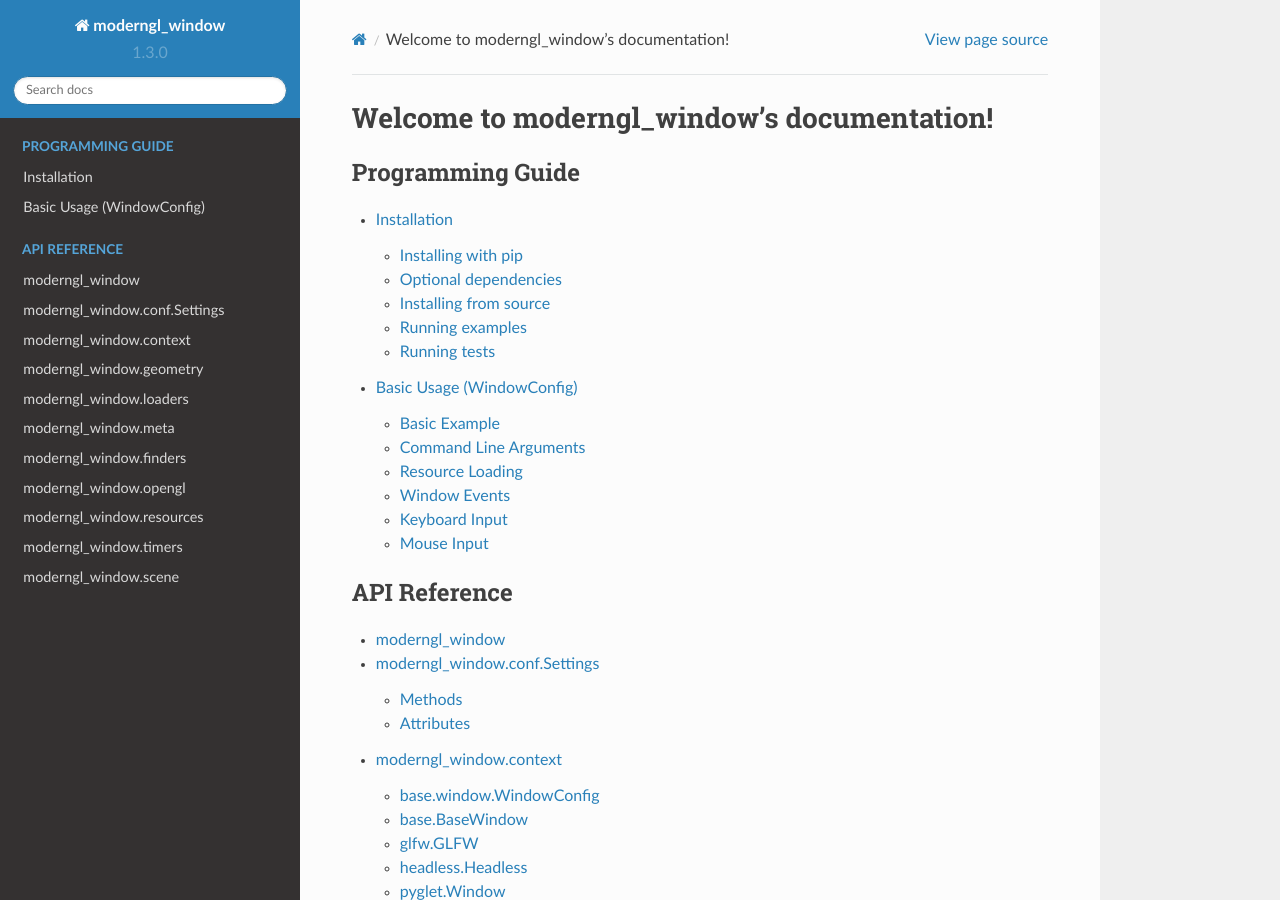
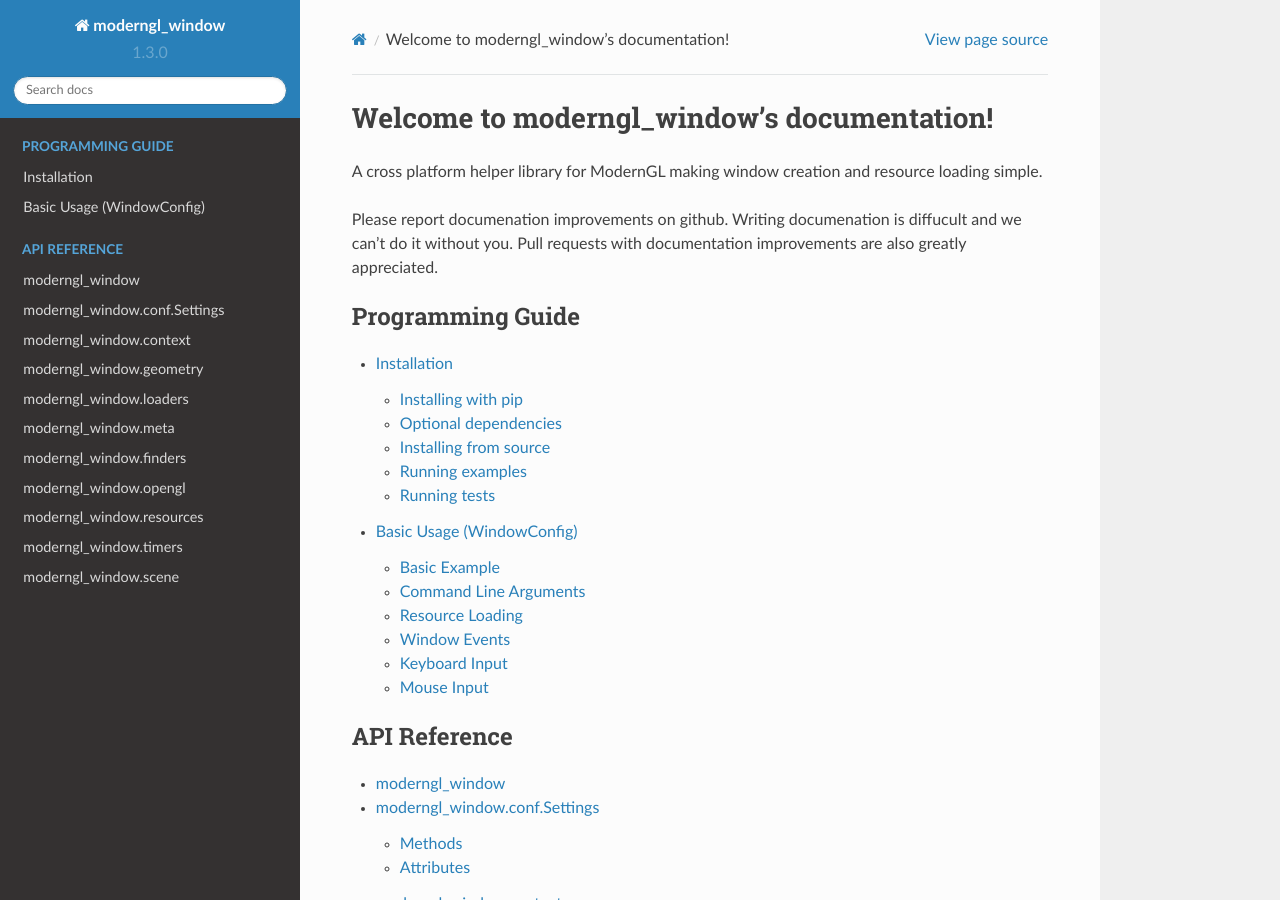
Before and after one commit to moderngl/moderngl-window, a Sphinx documentation site: the page built from docs/index.rst, in a window 1280 px wide and 900 px high. Built offline with Sphinx 7.4.7 and the Read the Docs theme 2.0.0, drawn with Linux system fonts in a browser that asks for light colours.

Commit message:
docs: Add basic info in base index.

```diff
--- a/docs/index.rst
+++ b/docs/index.rst
@@ -5,6 +5,13 @@
 
 Welcome to moderngl_window's documentation!
 ===========================================
+
+A cross platform helper library for ModernGL making window
+creation and resource loading simple.
+
+Please report documenation improvements on github. Writing documenation is
+diffucult and we can't do it without you. Pull requests with documentation
+improvements are also greatly appreciated.
 
 .. toctree::
    :maxdepth: 3
```
